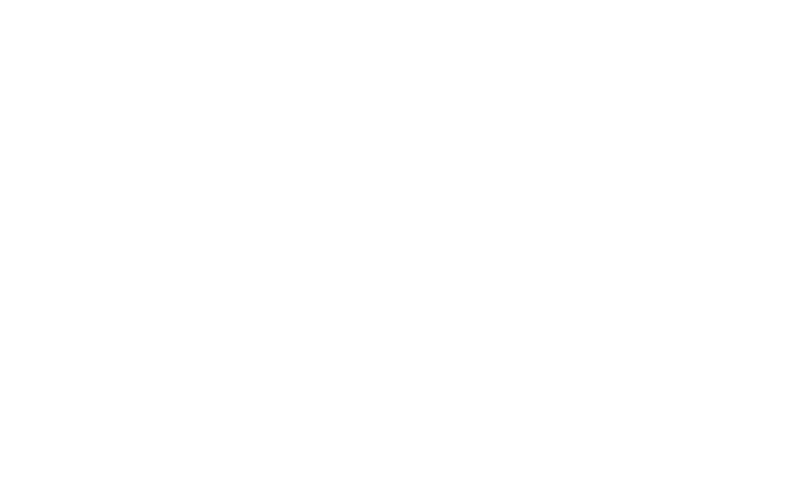
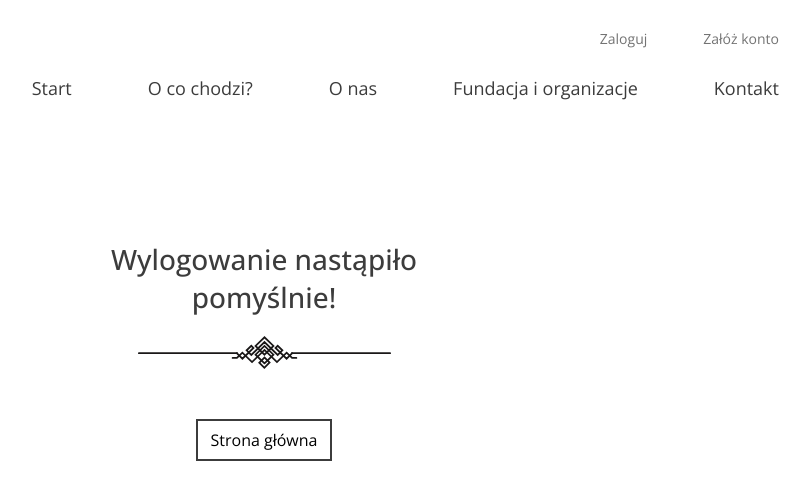
Before and after one commit to JKukielski/portfoliolab, a React (Create React App) app in the folder my-app/: page /wylogowano in a window 1280 px wide. Before the commit this address had no page. Shown: the top 500 px of the page, without its empty margins (376-1186 px from the left). Built offline with nearby package versions, Linux system fonts and the light colour scheme.

Commit message:
logout screen completed

```diff
--- a/my-app/src/App.js
+++ b/my-app/src/App.js
@@ -3,6 +3,7 @@
 import Home from "./components/Home.js";
 import Login from "./components/Login";
 import Register from "./components/Register";
+import LogoutSuccess from "./components/LogoutSuccess";
 
 function App() {
   return (
@@ -12,6 +13,7 @@
           <Route exact path="/" element={<Home />} />
           <Route exact path="/logowanie" element={<Login />} />
           <Route exact path="/rejestracja" element={<Register />} />
+          <Route exact path="/wylogowano" element={<LogoutSuccess />} />
         </Routes>
       </Router>
     </>
--- a/my-app/src/components/AboutUs.js
+++ b/my-app/src/components/AboutUs.js
@@ -4,7 +4,7 @@
 
 const AboutUs = () => {
   return (
-    <div className="app__aboutus">
+    <div className="app__aboutus" id="about">
       <div className="app__aboutus-container">
         <div className="app__aboutus-text">
           <h1 className="app__aboutus-text_heading">O nas</h1>
--- a/my-app/src/components/ContactForm.js
+++ b/my-app/src/components/ContactForm.js
@@ -5,7 +5,7 @@
 
 const ContactForm = () => {
   return (
-    <div className="app__contact">
+    <div className="app__contact" id="contact" activeClassName="contact">
       <div className="app__contact-overlay"></div>
       <div className="app__contact-container">
         <div className="app__contact-container_align">
--- /dev/null
+++ b/my-app/src/components/LogoutSuccess.js
@@ -0,0 +1,28 @@
+import React from "react";
+import "../scss/logoutSuccess.scss";
+import images from "../constants/images.js";
+import Navbar from "./Navbar";
+import { Link } from "react-router-dom";
+
+const LogoutSuccess = () => {
+  return (
+    <div className="app__logout">
+      <Navbar />
+      <div className="app__logout-container">
+        <div className="app__logout-heading">
+          Wylogowanie nastąpiło <br /> pomyślnie!
+        </div>
+        <img
+          src={images.Decoration}
+          alt="decoration"
+          className="app__logout-decoration"
+        />
+        <button className="app__logout-btn">
+          <Link to="/">Strona główna</Link>
+        </button>
+      </div>
+    </div>
+  );
+};
+
+export default LogoutSuccess;
--- a/my-app/src/components/Navbar.js
+++ b/my-app/src/components/Navbar.js
@@ -6,8 +6,8 @@
   return (
     <div className="app__navbar">
       <div className="app__navbar-user">
-        <p>Zaloguj</p>
-        <p>Załóż konto</p>
+        <Link to="/logowanie">Zaloguj</Link>
+        <Link to="/rejestracja">Załóż konto</Link>
       </div>
       <div className="app__navbar-menu">
         <ul className="app__navbar-menu_list">
@@ -18,13 +18,13 @@
             <a href="/"> O co chodzi?</a>
           </li>
           <li className="app__navbar-menu_list-item">
-            <a href="/">O nas</a>
+            <a href="#about">O nas</a>
           </li>
           <li className="app__navbar-menu_list-item">
-            <a href="/">Fundacja i organizacje</a>
+            <a href="#organizations">Fundacja i organizacje</a>
           </li>
           <li className="app__navbar-menu_list-item">
-            <a href="/">Kontakt</a>
+            <a href="/#contact">Kontakt</a>
           </li>
         </ul>
       </div>
--- a/my-app/src/components/PaginationHeading.js
+++ b/my-app/src/components/PaginationHeading.js
@@ -4,7 +4,7 @@
 
 const PaginationHeading = () => {
   return (
-    <div className="app__pagination-heading">
+    <div className="app__pagination-heading" id="organizations">
       <h1 className="app__pagination-heading_text">Komu pomagamy?</h1>
       <div className="app__pagination-heading_image">
         <img src={images.Decoration} alt="decoration" />
--- /dev/null
+++ b/my-app/src/scss/logoutSuccess.scss
@@ -0,0 +1,37 @@
+@import '../scss/settings/colors';
+@import '../scss/settings/fonts';
+
+.app__logout-container {
+    display: flex;
+    justify-content: center;
+    align-items: center;
+    flex-direction: column;
+    padding-top: 120px;
+
+    .app__logout-heading {
+        font-size: 28px;
+        font-family: $primaryFont;
+        color: $textColor;
+        font-weight: 500;
+        margin-bottom: 20px;
+        text-align: center;
+    }
+
+    .app__logout-decoration {
+        margin-bottom: 50px;
+    }
+}
+
+.app__logout-btn {
+    padding: 8px 13px;
+    border: 2px solid $textColor;
+    cursor: pointer;
+    background-color: transparent;
+
+    a {
+        text-decoration: none;
+        font-size: 16px;
+        font-family: $primaryFont;
+        color: #000;
+    }
+}
--- a/my-app/src/scss/navbar.scss
+++ b/my-app/src/scss/navbar.scss
@@ -16,12 +16,14 @@
     display: flex;
     justify-content: flex-end;
     margin-bottom: 20px;
-    color: $fadeColor;
 
-    p {
+
+    a {
         padding: 8px 13px;
         font-size: 14px;
         margin-left: 30px;
+        text-decoration: none;
+        color: $fadeColor;
 
         &:hover {
             border: 2px solid $brandColor;
```
